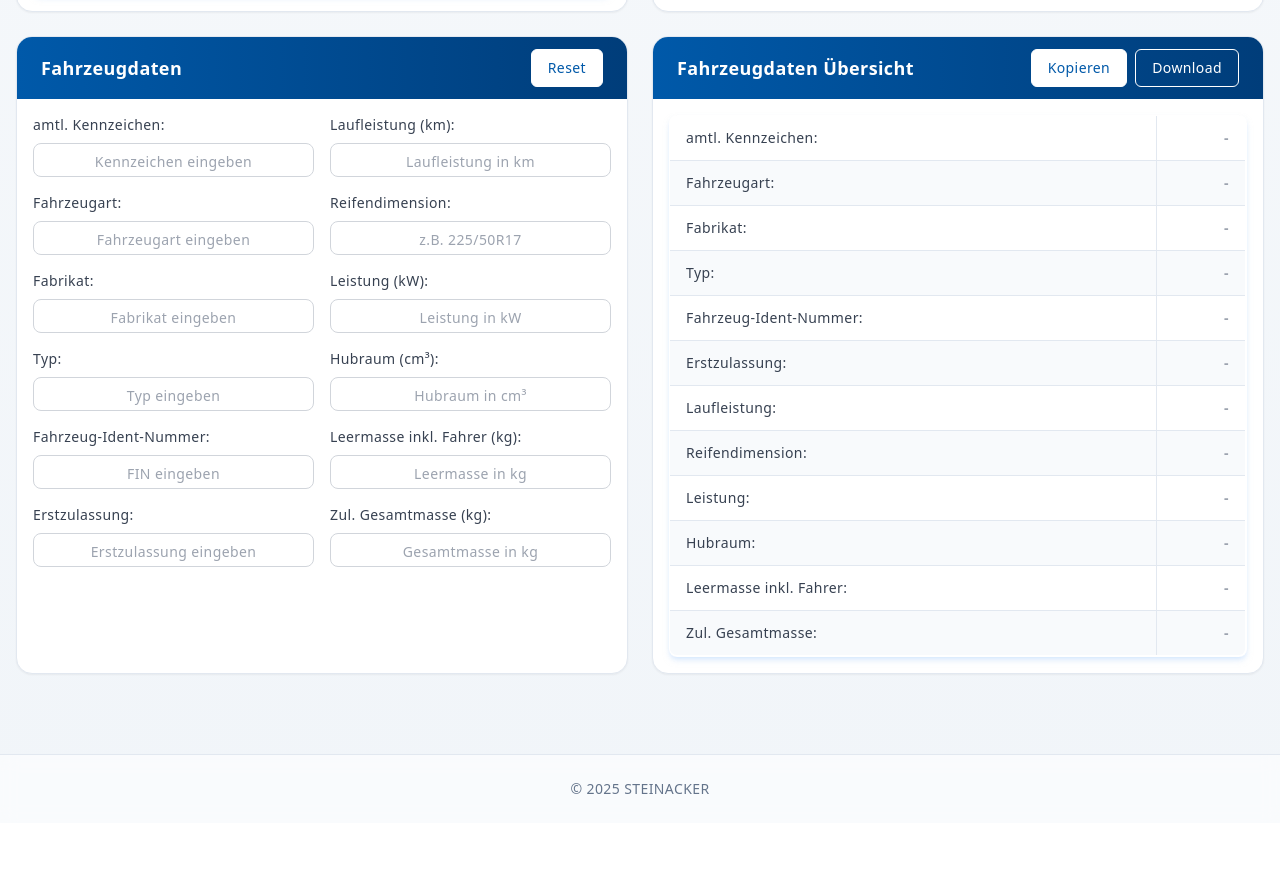
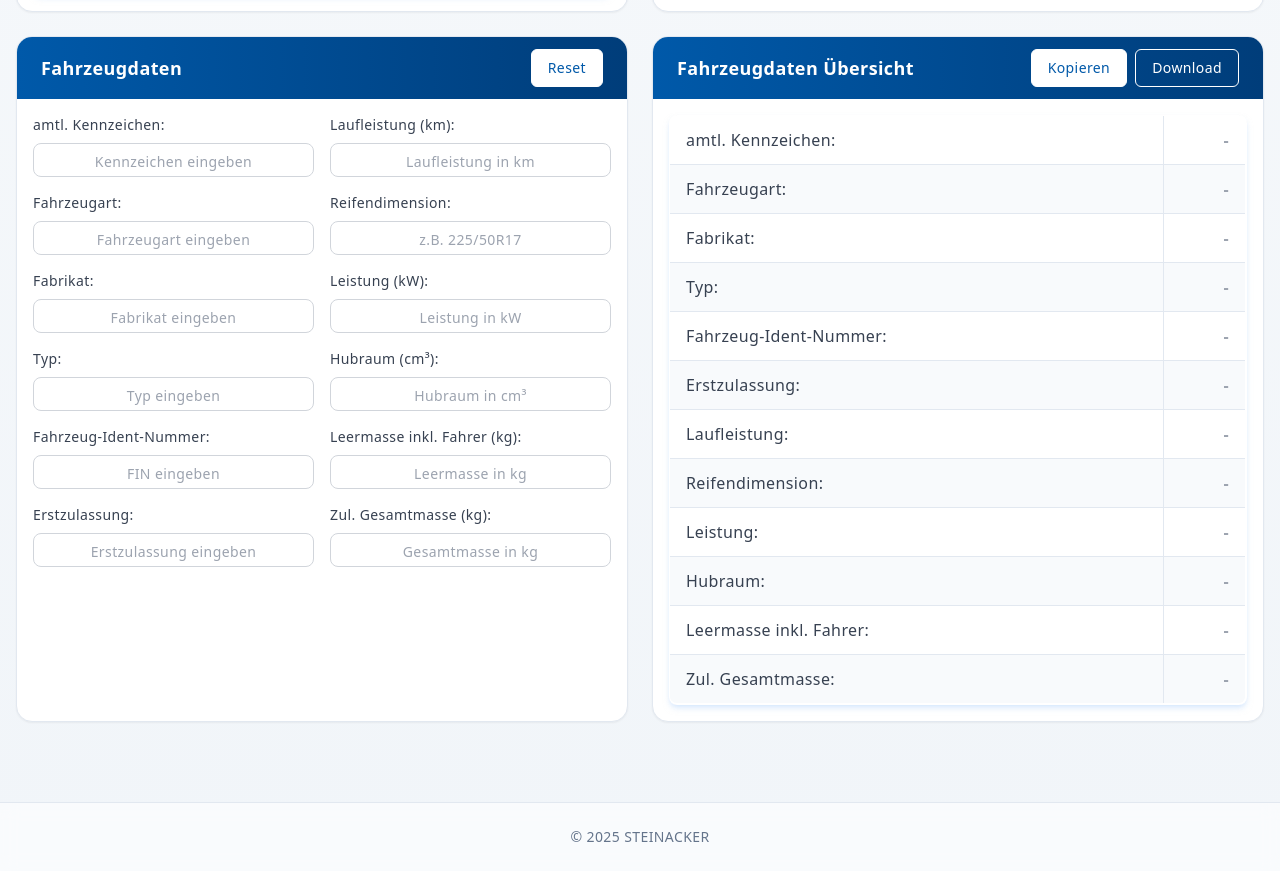
Before and after one commit to hoidOS/ifu, a Next.js app: page /Sonst in a window 1280 px wide. Shown: the part 990-1861 px from the top of the page. Before the commit the page ends 1813 px from the top, so only its background shows below. Built offline with nearby package versions, Linux system fonts and the light colour scheme.

Commit message:
feat: pkw

```diff
--- a/pages/Sonst.tsx
+++ b/pages/Sonst.tsx
@@ -943,7 +943,7 @@ function Sonst() {
             <h2 className="text-lg font-semibold">Fahrzeugdaten Übersicht</h2>
             <div className="screenshot-buttons flex gap-2">
               <button
-                onClick={() => handleClipboard('berechnungen-fahrzeug')}
+                onClick={() => handleClipboard('fahrzeugdaten-table-container')}
                 disabled={isProcessing}
                 className="bg-white text-[#0059a9] px-4 py-2 rounded-md text-sm font-medium hover:bg-blue-50 hover:shadow-sm transition-all duration-200 border border-white disabled:opacity-50 disabled:cursor-not-allowed"
                 title="In Zwischenablage kopieren"
@@ -951,7 +951,7 @@ function Sonst() {
                 {isProcessing ? 'Kopiere...' : 'Kopieren'}
               </button>
               <button
-                onClick={() => handleScreenshot('berechnungen-fahrzeug', 'fahrzeugdaten.png')}
+                onClick={() => handleScreenshot('fahrzeugdaten-table-container', 'fahrzeugdaten.png')}
                 disabled={isProcessing}
                 className="bg-transparent text-white px-4 py-2 rounded-md text-sm font-medium hover:bg-blue-600 hover:shadow-sm transition-all duration-200 border border-white disabled:opacity-50 disabled:cursor-not-allowed"
                 title="Als PNG herunterladen"
@@ -960,8 +960,8 @@ function Sonst() {
               </button>
             </div>
           </div>
-          <div className="p-4">
-            <table className="w-full text-sm border border-[#0059a9] rounded-lg overflow-hidden shadow-md shadow-blue-200/50 border-b-2 border-r-2">
+          <div id="fahrzeugdaten-table-container" className="p-4">
+            <table className="w-full text-base border border-[#0059a9] rounded-lg overflow-hidden shadow-md shadow-blue-200/50 border-b-2 border-r-2">
               <tbody>
                 <tr className="border-b border-gray-100 hover:bg-blue-50 transition-colors">
                   <td className="py-3 px-4 font-medium text-gray-700">amtl. Kennzeichen:</td>
```
